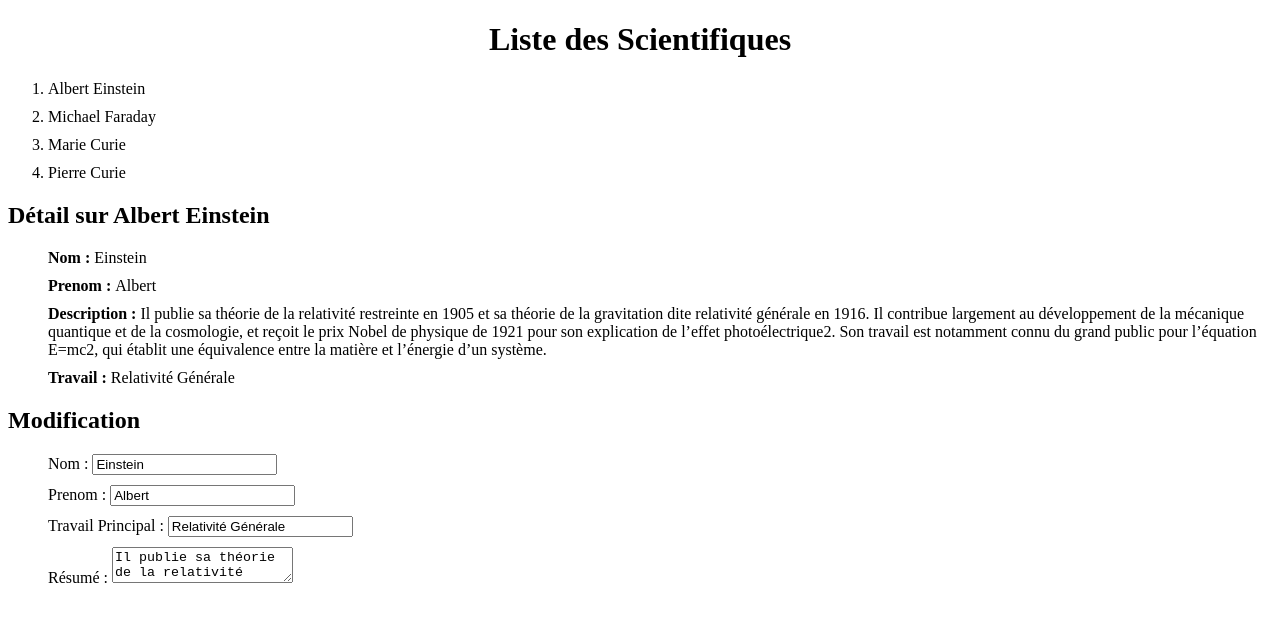
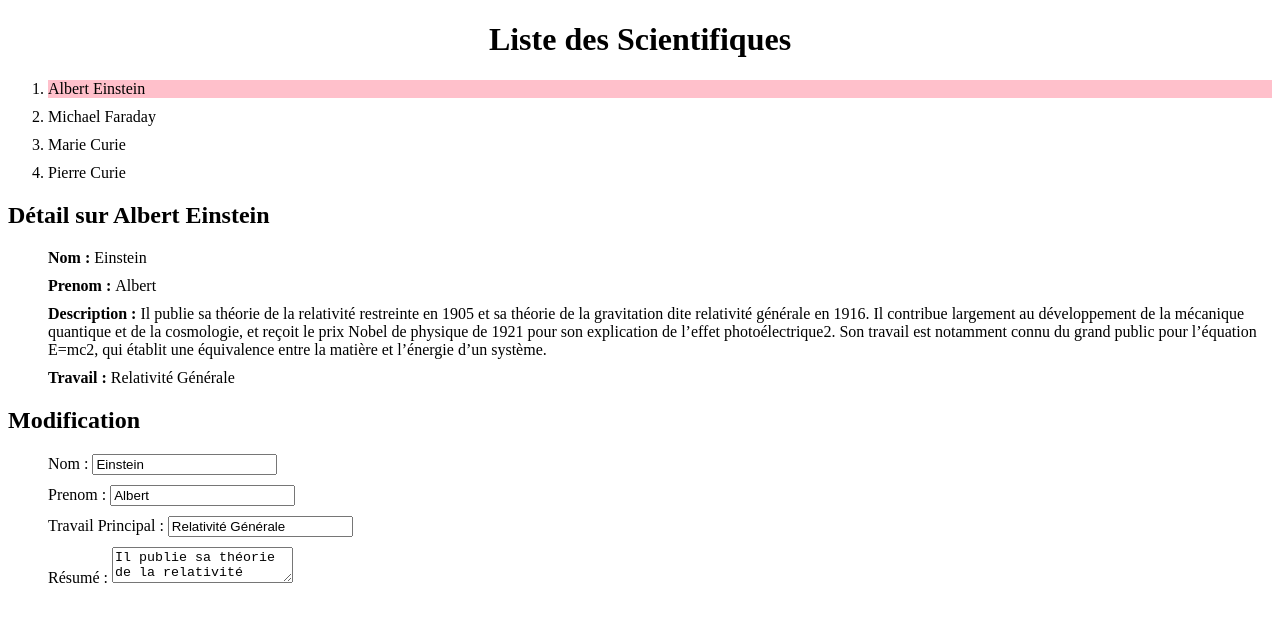
Before and after one commit to guillaume-artignan/firstAppAngular, an Angular app: page / in a window 1280 px wide. Shown: the top 622 px of the page. Built offline with nearby package versions, Linux system fonts and the light colour scheme.

Commit message:
Modification de Classes dans la liste

```diff
--- a/src/app/app.component.css
+++ b/src/app/app.component.css
@@ -13,3 +13,7 @@ li{
 .info{
 	background-color : orange;
 }
+
+.selected{
+	background-color : pink;
+}
--- a/src/app/app.component.html
+++ b/src/app/app.component.html
@@ -6,7 +6,7 @@
 </div>
 
 <ol>
-	<li (click)="clickPersonne(p)" *ngFor="let p of liste"> {{p.prenom}} {{p.nom }} </li>
+	<li [class.selected]="p==personne" (click)="clickPersonne(p)" *ngFor="let p of liste"> {{p.prenom}} {{p.nom }} </li>
 </ol>
 
 <h2>Détail sur {{personne.prenom}} {{personne.nom}} </h2>
```
